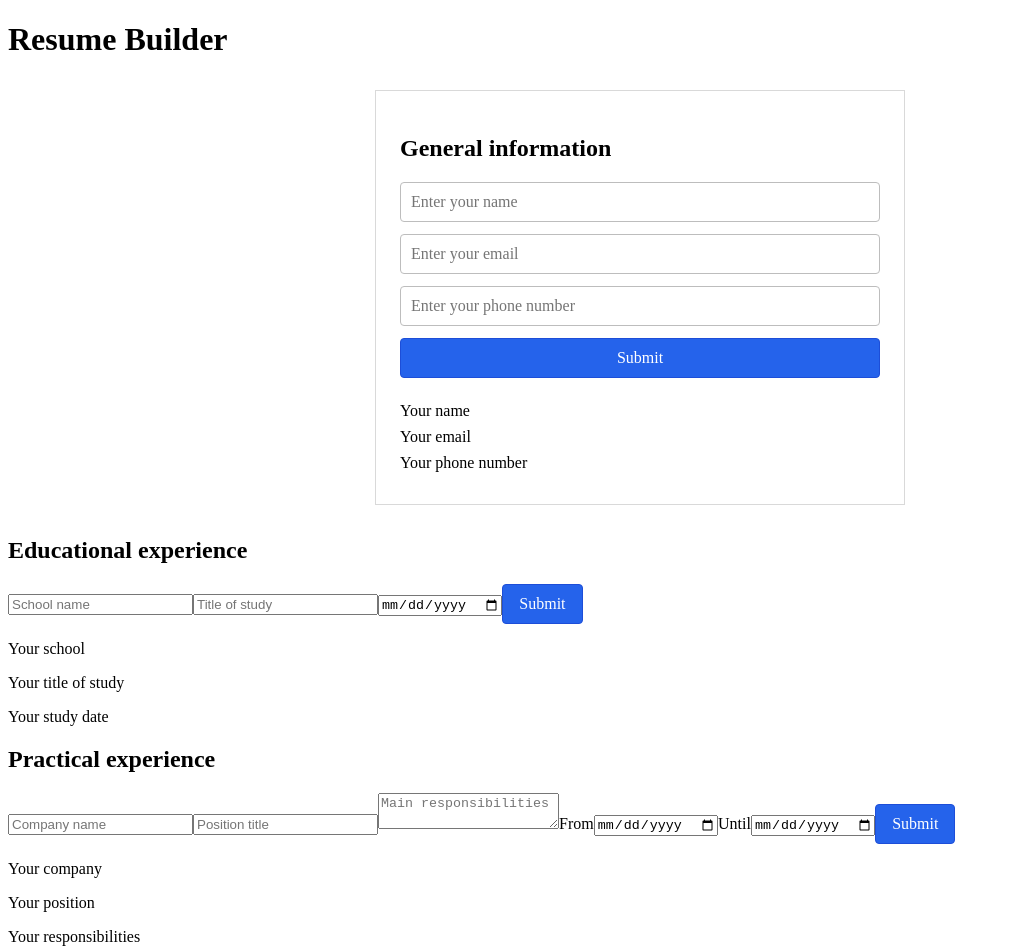
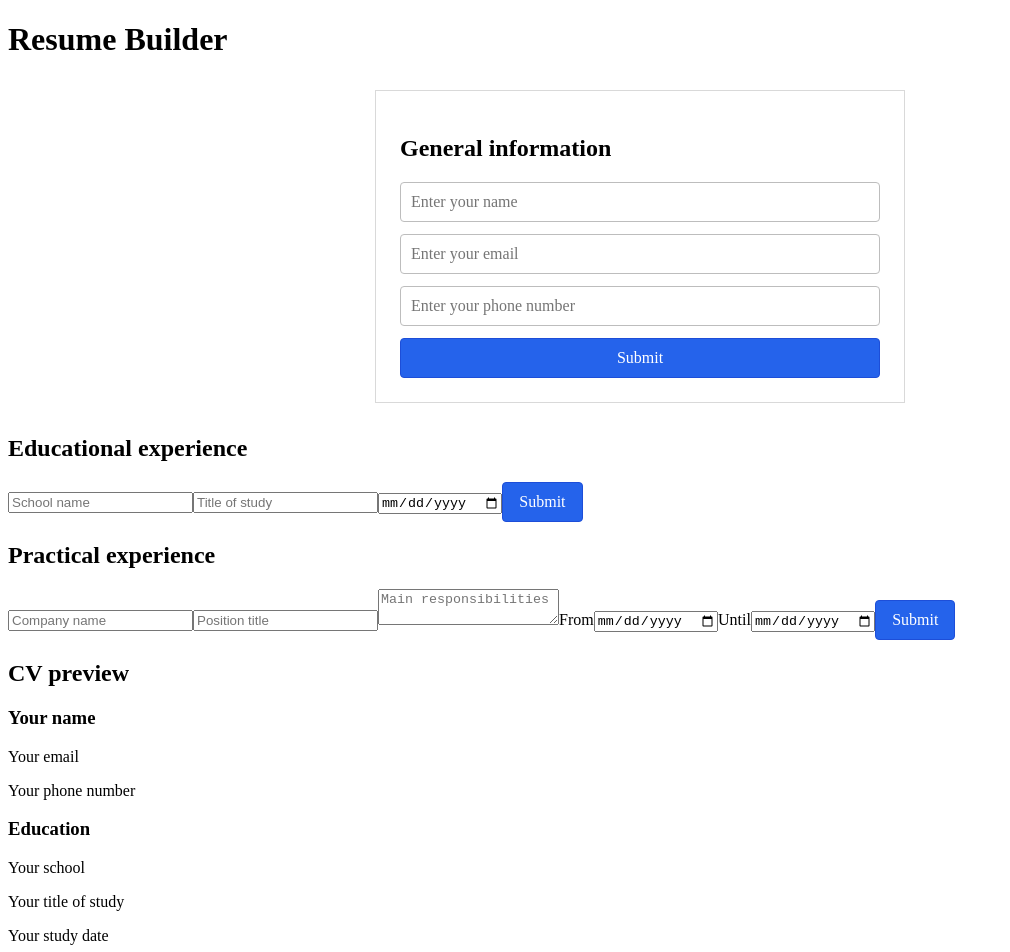
Before and after one commit to Abdulqadir-B/generate-resume, a React (Vite) app: page / in a window 1280 px wide. Shown: the top 952 px of the page, without its empty margins (0-1010 px from the left). Built offline with nearby package versions, Linux system fonts and the light colour scheme.

Commit message:
lifted the state up but passing data through props to the child components

```diff
--- a/src/components/Education.jsx
+++ b/src/components/Education.jsx
@@ -1,11 +1,6 @@
 import { useState } from "react";
 
-export const Education = () => {
-  const [education, setEducation] = useState({
-    school: "",
-    studyTitle: "",
-    date: "",
-  });
+export const Education = ({ education, setEducation }) => {
   const [isSubmitted, setIsSubmitted] = useState(false);
 
   const handleChange = (event) => {
@@ -48,12 +43,6 @@ export const Education = () => {
         </form>
       )}
 
-      <div>
-        <p>{education.school || "Your school"}</p>
-        <p>{education.studyTitle || "Your title of study"}</p>
-        <p>{education.date || "Your study date"}</p>
-      </div>
-
       {isSubmitted && (
         <button type="button" onClick={() => setIsSubmitted(false)}>
           Edit
--- a/src/components/Experience.jsx
+++ b/src/components/Experience.jsx
@@ -1,13 +1,6 @@
 import { useState } from "react";
 
-export const Experience = () => {
-  const [experience, setExperience] = useState({
-    company: "",
-    position: "",
-    responsibilities: "",
-    dateFrom: "",
-    dateUntil: "",
-  });
+export const Experience = ({ experience, setExperience }) => {
   const [isSubmitted, setIsSubmitted] = useState(false);
 
   const handleChange = (event) => {
@@ -68,16 +61,6 @@ export const Experience = () => {
         </form>
       )}
 
-      <div>
-        <p>{experience.company || "Your company"}</p>
-        <p>{experience.position || "Your position"}</p>
-        <p>{experience.responsibilities || "Your responsibilities"}</p>
-        <p>
-          {experience.dateFrom || "Start date"} -{" "}
-          {experience.dateUntil || "End date"}
-        </p>
-      </div>
-
       {isSubmitted && (
         <button type="button" onClick={() => setIsSubmitted(false)}>
           Edit
--- a/src/components/Info.jsx
+++ b/src/components/Info.jsx
@@ -1,17 +1,12 @@
 import "../styles/Info.css";
 import { useState } from "react";
 
-export const Info = () => {
-    const [data, setData] = useState({
-        name: "",
-        email: "",
-        phone: "",
-    });
+export const Info = ({ info, setInfo }) => {
     const [isSubmitted, setIsSubmitted] = useState(false);
 
     const handleChange = (event) => {
-        setData({
-            ...data,
+        setInfo({
+            ...info,
             // The input name selects the state key to update.
             [event.target.name]: event.target.value,
         });
@@ -31,32 +26,26 @@ export const Info = () => {
                         name="name"
                         type="text"
                         placeholder="Enter your name"
-                        value={data.name}
+                        value={info.name}
                         onChange={handleChange}
                     />
                     <input
                         name="email"
                         type="email"
                         placeholder="Enter your email"
-                        value={data.email}
+                        value={info.email}
                         onChange={handleChange}
                     />
                     <input
                         name="phone"
                         type="tel"
                         placeholder="Enter your phone number"
-                        value={data.phone}
+                        value={info.phone}
                         onChange={handleChange}
                     />
                     <button type="submit">Submit</button>
                 </form>
             )}
-
-            <div className="info-preview">
-                <p>{data.name || "Your name"}</p>
-                <p>{data.email || "Your email"}</p>
-                <p>{data.phone || "Your phone number"}</p>
-            </div>
 
             {isSubmitted && (
                 <button
--- a/src/components/Resume.jsx
+++ b/src/components/Resume.jsx
@@ -1,14 +1,51 @@
 import { Education } from "./Education";
 import { Experience } from "./Experience";
 import { Info } from "./Info";
+import { useState } from "react";
 
 export const Resume = () => {
-	return (
-		<main>
-			<h1>Resume Builder</h1>
-			<Info />
-			<Education />
-			<Experience />
-		</main>
-	);
+  const [info, setInfo] = useState({
+    name: "",
+    email: "",
+    phone: "",
+  });
+  const [education, setEducation] = useState({
+    school: "",
+    studyTitle: "",
+    date: "",
+  });
+  const [experience, setExperience] = useState({
+    company: "",
+    position: "",
+    responsibilities: "",
+    dateFrom: "",
+    dateUntil: "",
+  });
+
+  return (
+    <main>
+      <h1>Resume Builder</h1>
+      <Info info={info} setInfo={setInfo} />
+      <Education education={education} setEducation={setEducation} />
+      <Experience experience={experience} setExperience={setExperience} />
+
+      <section>
+        <h2>CV preview</h2>
+        <h3>{info.name || "Your name"}</h3>
+        <p>{info.email || "Your email"}</p>
+        <p>{info.phone || "Your phone number"}</p>
+        <h3>Education</h3>
+        <p>{education.school || "Your school"}</p>
+        <p>{education.studyTitle || "Your title of study"}</p>
+        <p>{education.date || "Your study date"}</p>
+        <h3>Practical experience</h3>
+        <p>{experience.company || "Your company"}</p>
+        <p>{experience.position || "Your position"}</p>
+        <p>{experience.responsibilities || "Your responsibilities"}</p>
+        <p>
+          {experience.dateFrom || "Start date"} - {experience.dateUntil || "End date"}
+        </p>
+      </section>
+    </main>
+  );
 };
```
